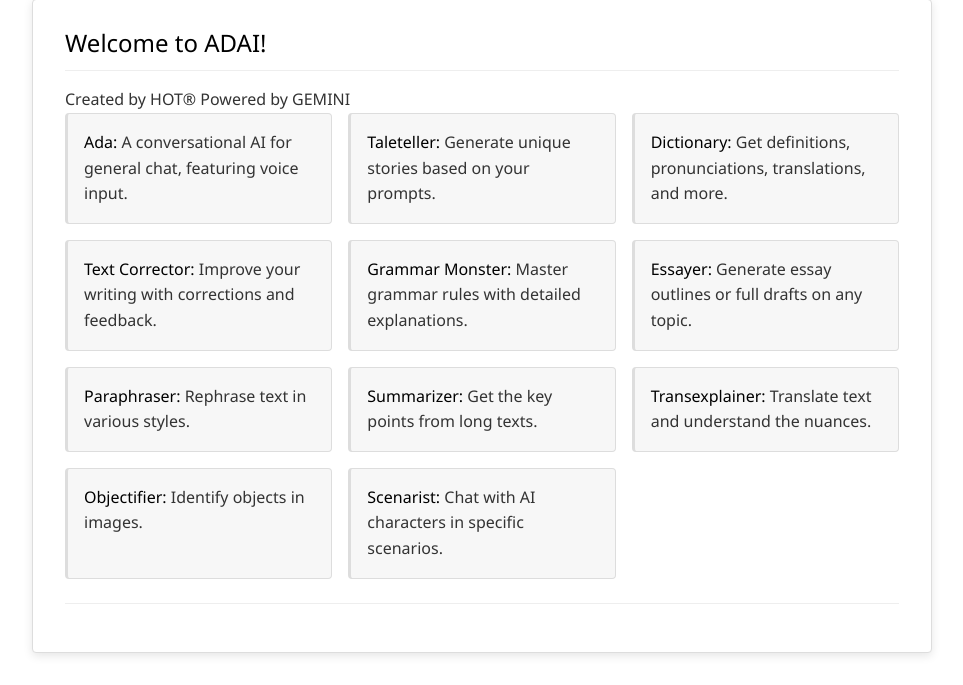
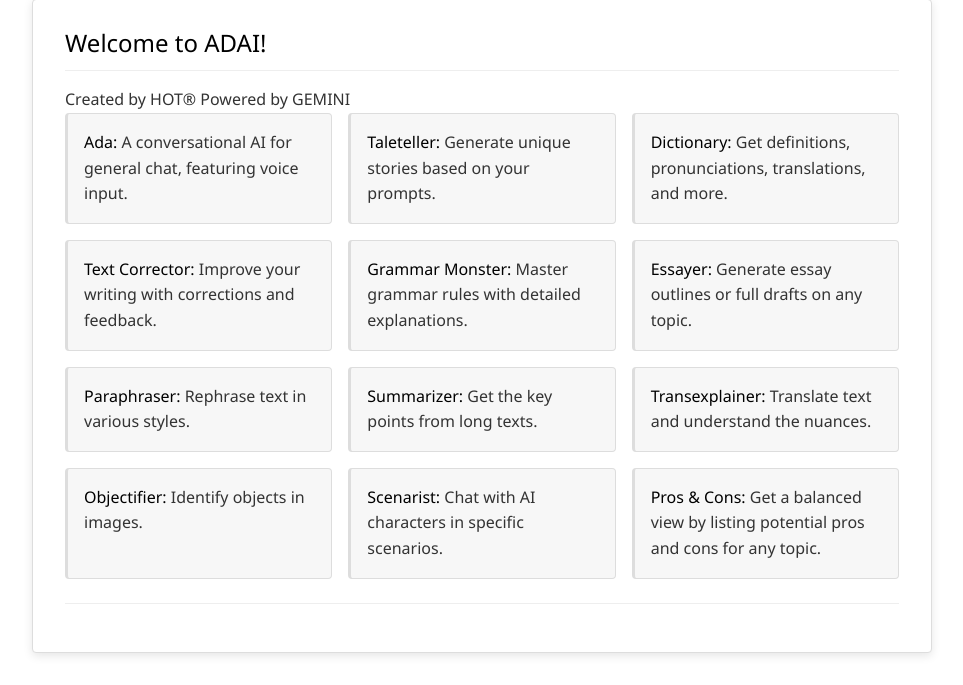
Before and after one commit to azazel1805/adai3.0, a Flask app: page / in a window 1280 px wide. Shown: the part 248-933 px from the top of the page, without its empty margins (158-1121 px from the left). Run offline with Flask 2, Linux system fonts and the light colour scheme.

Commit message:
Update index.html

```diff
--- a/templates/index.html
+++ b/templates/index.html
@@ -29,6 +29,7 @@
             <button class="nav-button" data-tool="objectifier">Objectifier</button>
             <button class="nav-button" data-tool="scenarist">Scenarist</button>
             <button class="nav-button" data-tool="pros_cons_lister">Pros & Cons</button>
+
         </nav>
     </header>
 
@@ -51,6 +52,7 @@
                 <div class="tool-desc"><b>Transexplainer:</b> Translate text and understand the nuances.</div>
                 <div class="tool-desc"><b>Objectifier:</b> Identify objects in images.</div>
                 <div class="tool-desc"><b>Scenarist:</b> Chat with AI characters in specific scenarios.</div>
+                <div class="tool-desc"><b>Pros & Cons:</b> Get a balanced view by listing potential pros and cons for any topic.</div>
             </div>
         </section>
 
```
